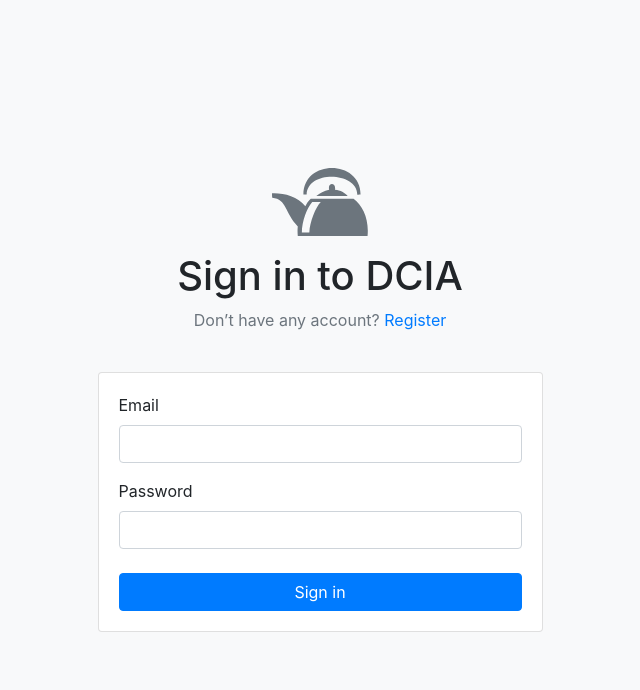
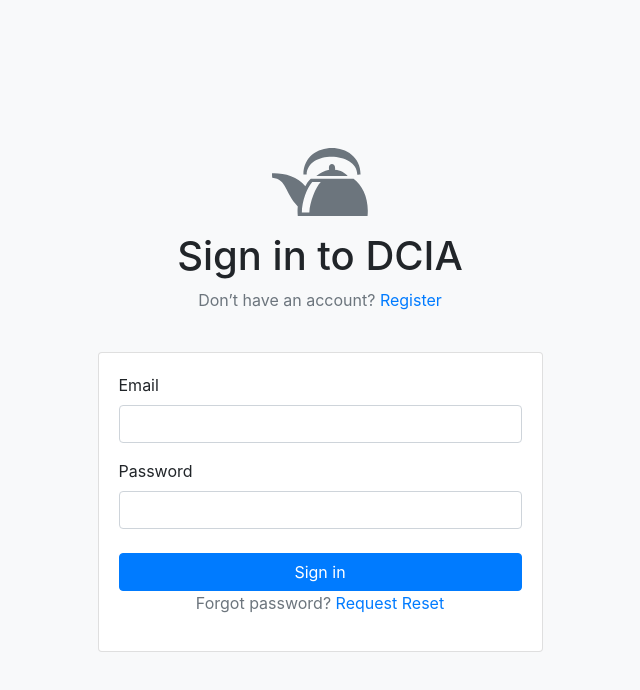
Before and after one commit to ualr-htcpcp/dcia, a Next.js app: page /signin in a window 1280 px wide. Shown: the top 690 px of the page, without its empty margins (320-960 px from the left). Built offline with nearby package versions, Linux system fonts and the light colour scheme.

Commit message:
added password reset link to sign in

```diff
--- a/src/pages/signin.js
+++ b/src/pages/signin.js
@@ -65,7 +65,7 @@ export default function Signin() {
             <Teapot className="mx-auto text-secondary mb-3" />
             <h1 className="dimmed text-center">{pageTitle}</h1>
             <p className="text-center text-secondary">
-              Don&rsquo;t have any account?{" "}
+              Don&rsquo;t have an account?{" "}
               <Link href="/register">Register</Link>
             </p>
 
@@ -102,6 +102,11 @@ export default function Signin() {
                 >
                   {isProcessing ? "Signing in..." : "Sign in"}
                 </Button>
+
+                <p className="text-center text-secondary">
+                  Forgot password?{" "}
+                  <Link href="/forgot_password">Request Reset</Link>
+                </p>
               </Form>
             </Card>
           </Col>
```
